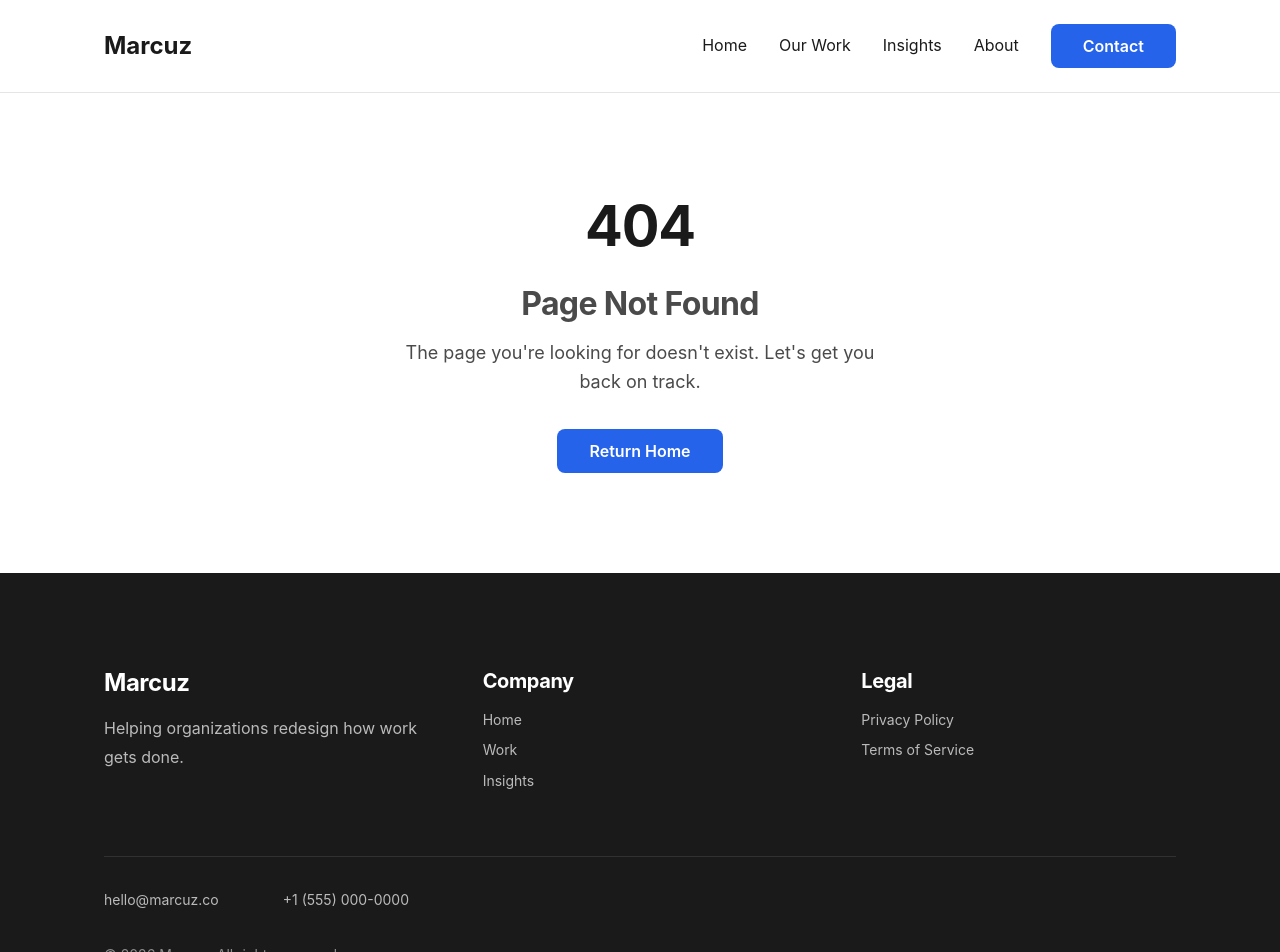
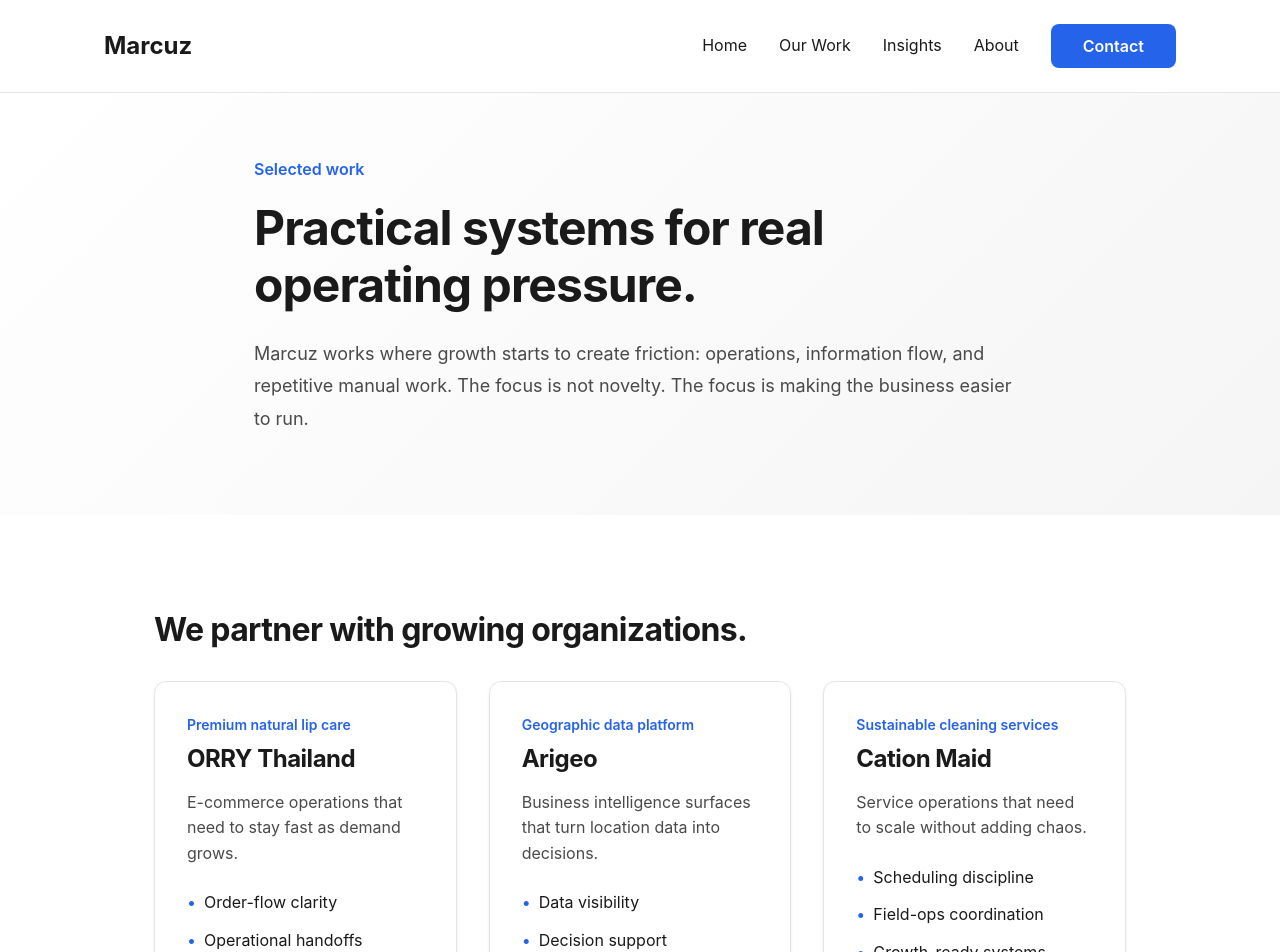
Before and after one commit to E0993599799/marcuz-website, a Next.js app: page /work in a window 1280 px wide. Before the commit this address had no page. Shown: the top 952 px of the page. Built offline with nearby package versions, Linux system fonts and the light colour scheme.

Commit message:
feat: add work page and improve about/privacy metadata

```diff
--- a/src/app/about/page.tsx
+++ b/src/app/about/page.tsx
@@ -1,4 +1,9 @@
 import Link from 'next/link';
+
+export const metadata = {
+  title: 'About | Marcuz',
+  description: 'Learn about Marcuz, our mission, and how we approach digital transformation work.',
+};
 
 export default function AboutPage() {
   return (
--- a/src/app/privacy/page.tsx
+++ b/src/app/privacy/page.tsx
@@ -1,3 +1,8 @@
+export const metadata = {
+  title: 'Privacy Policy | Marcuz',
+  description: 'Privacy policy for Marcuz and how we handle personal data submitted through the website.',
+};
+
 export default function PrivacyPage() {
   return (
     <div>
--- /dev/null
+++ b/src/app/work/page.tsx
@@ -0,0 +1,184 @@
+import Link from 'next/link';
+import { content } from '@/lib/content';
+
+const workHighlights = [
+  {
+    name: 'ORRY Thailand',
+    sector: 'Premium natural lip care',
+    focus: 'E-commerce operations that need to stay fast as demand grows.',
+    themes: ['Order-flow clarity', 'Operational handoffs', 'Repeatable digital workflows'],
+  },
+  {
+    name: 'Arigeo',
+    sector: 'Geographic data platform',
+    focus: 'Business intelligence surfaces that turn location data into decisions.',
+    themes: ['Data visibility', 'Decision support', 'Information architecture'],
+  },
+  {
+    name: 'Cation Maid',
+    sector: 'Sustainable cleaning services',
+    focus: 'Service operations that need to scale without adding chaos.',
+    themes: ['Scheduling discipline', 'Field-ops coordination', 'Growth-ready systems'],
+  },
+];
+
+const deliveryAreas = [
+  {
+    title: 'Workflow redesign',
+    description: 'Map the real process first, then remove friction, duplication, and unclear ownership.',
+  },
+  {
+    title: 'Systems integration',
+    description: 'Connect the tools people already use so information does not get trapped in silos.',
+  },
+  {
+    title: 'Automation opportunities',
+    description: 'Move repetitive work out of inboxes and spreadsheets and into reliable systems.',
+  },
+  {
+    title: 'Operational visibility',
+    description: 'Create a shared view of status, bottlenecks, and next actions for decision-makers.',
+  },
+];
+
+export const metadata = {
+  title: 'Our Work | Marcuz',
+  description: 'Selected engagements and delivery areas from Marcuz projects in operations, data, and service workflows.',
+};
+
+export default function WorkPage() {
+  const { trustedRelationships, businessReality, beliefs } = content;
+
+  return (
+    <main>
+      <section
+        style={{
+          paddingTop: 'var(--spacing-2xl)',
+          paddingBottom: 'var(--spacing-2xl)',
+          background: 'linear-gradient(135deg, var(--color-white) 0%, var(--color-gray-warm) 100%)',
+        }}
+      >
+        <div className="container" style={{ maxWidth: '900px' }}>
+          <p style={{ marginBottom: 'var(--space-4)', color: 'var(--color-primary)', fontWeight: 'var(--font-weight-semibold)' }}>
+            Selected work
+          </p>
+          <h1 style={{ fontSize: 'var(--font-size-display-lg)', marginBottom: 'var(--space-6)' }}>
+            Practical systems for real operating pressure.
+          </h1>
+          <p style={{ fontSize: 'var(--font-size-lg)', color: 'var(--color-text-secondary)', lineHeight: 'var(--line-height-relaxed)', maxWidth: '760px' }}>
+            Marcuz works where growth starts to create friction: operations, information flow, and repetitive manual work.
+            The focus is not novelty. The focus is making the business easier to run.
+          </p>
+        </div>
+      </section>
+
+      <section className="section-padding">
+        <div className="container" style={{ maxWidth: '1100px' }}>
+          <h2 style={{ marginBottom: 'var(--space-8)' }}>{trustedRelationships.headline}</h2>
+          <div style={{ display: 'grid', gap: 'var(--space-8)', gridTemplateColumns: 'repeat(auto-fit, minmax(260px, 1fr))' }}>
+            {workHighlights.map((item) => (
+              <article
+                key={item.name}
+                style={{
+                  border: '1px solid var(--color-border)',
+                  borderRadius: 'var(--card-radius)',
+                  padding: 'var(--space-8)',
+                  background: 'var(--color-white)',
+                  boxShadow: 'var(--card-shadow)',
+                }}
+              >
+                <p style={{ marginBottom: 'var(--space-2)', color: 'var(--color-primary)', fontSize: 'var(--font-size-sm)', fontWeight: 'var(--font-weight-semibold)' }}>
+                  {item.sector}
+                </p>
+                <h3 style={{ marginBottom: 'var(--space-4)' }}>{item.name}</h3>
+                <p style={{ marginBottom: 'var(--space-6)', color: 'var(--color-text-secondary)' }}>{item.focus}</p>
+                <ul style={{ listStyle: 'none', padding: 0, display: 'grid', gap: 'var(--space-3)' }}>
+                  {item.themes.map((theme) => (
+                    <li key={theme} style={{ display: 'flex', gap: 'var(--space-2)', alignItems: 'flex-start' }}>
+                      <span style={{ color: 'var(--color-primary)' }}>•</span>
+                      <span>{theme}</span>
+                    </li>
+                  ))}
+                </ul>
+              </article>
+            ))}
+          </div>
+        </div>
+      </section>
+
+      <section className="section-padding" style={{ background: 'var(--color-gray-warm)' }}>
+        <div className="container" style={{ maxWidth: '1100px' }}>
+          <h2 style={{ marginBottom: 'var(--space-4)' }}>What Marcuz usually delivers</h2>
+          <p style={{ marginBottom: 'var(--space-8)', maxWidth: '720px', color: 'var(--color-text-secondary)' }}>
+            These are the recurring delivery patterns across projects. They line up with the problems growing teams face every day.
+          </p>
+          <div style={{ display: 'grid', gap: 'var(--space-6)', gridTemplateColumns: 'repeat(auto-fit, minmax(220px, 1fr))' }}>
+            {deliveryAreas.map((area) => (
+              <div
+                key={area.title}
+                style={{
+                  padding: 'var(--space-6)',
+                  borderRadius: 'var(--card-radius)',
+                  background: 'var(--color-white)',
+                  border: '1px solid var(--color-border)',
+                }}
+              >
+                <h3 style={{ marginBottom: 'var(--space-3)' }}>{area.title}</h3>
+                <p style={{ color: 'var(--color-text-secondary)', marginBottom: 0 }}>{area.description}</p>
+              </div>
+            ))}
+          </div>
+        </div>
+      </section>
+
+      <section className="section-padding">
+        <div className="container" style={{ maxWidth: '1100px' }}>
+          <div style={{ display: 'grid', gap: 'var(--space-8)', gridTemplateColumns: 'repeat(auto-fit, minmax(280px, 1fr))', marginBottom: 'var(--space-8)' }}>
+            <div>
+              <h2 style={{ marginBottom: 'var(--space-4)' }}>{businessReality.headline}</h2>
+              <p style={{ color: 'var(--color-text-secondary)' }}>
+                The work typically starts by addressing the bottlenecks below before adding new tooling.
+              </p>
+            </div>
+            <div>
+              <h2 style={{ marginBottom: 'var(--space-4)' }}>{beliefs.headline}</h2>
+              <p style={{ color: 'var(--color-text-secondary)' }}>
+                Every engagement is shaped by the same operating principles: simplify work, surface better information, and keep human judgment in the loop.
+              </p>
+            </div>
+          </div>
+
+          <div style={{ display: 'grid', gap: 'var(--space-6)' }}>
+            {businessReality.problems.map((problem) => (
+              <article
+                key={problem.headline}
+                style={{
+                  padding: 'var(--space-6)',
+                  border: '1px solid var(--color-border)',
+                  borderRadius: 'var(--card-radius)',
+                  background: 'var(--color-white)',
+                }}
+              >
+                <h3 style={{ marginBottom: 'var(--space-2)' }}>{problem.headline}</h3>
+                <p style={{ marginBottom: 'var(--space-2)', color: 'var(--color-text-secondary)' }}>{problem.description}</p>
+                <p style={{ marginBottom: 0, color: 'var(--color-primary)', fontWeight: 'var(--font-weight-medium)' }}>{problem.impact}</p>
+              </article>
+            ))}
+          </div>
+        </div>
+      </section>
+
+      <section className="section-padding" style={{ background: 'var(--color-black-soft)', color: 'var(--color-white)' }}>
+        <div className="container" style={{ maxWidth: '900px', textAlign: 'center' }}>
+          <h2 style={{ marginBottom: 'var(--space-4)' }}>Need help clarifying the next move?</h2>
+          <p style={{ marginBottom: 'var(--space-8)', color: 'rgba(255,255,255,0.72)' }}>
+            Book a discovery session if you want a structured look at the parts of the business that are slowing you down.
+          </p>
+          <Link href="/discovery" className="btn-primary">
+            Book a Discovery Session
+          </Link>
+        </div>
+      </section>
+    </main>
+  );
+}
```
